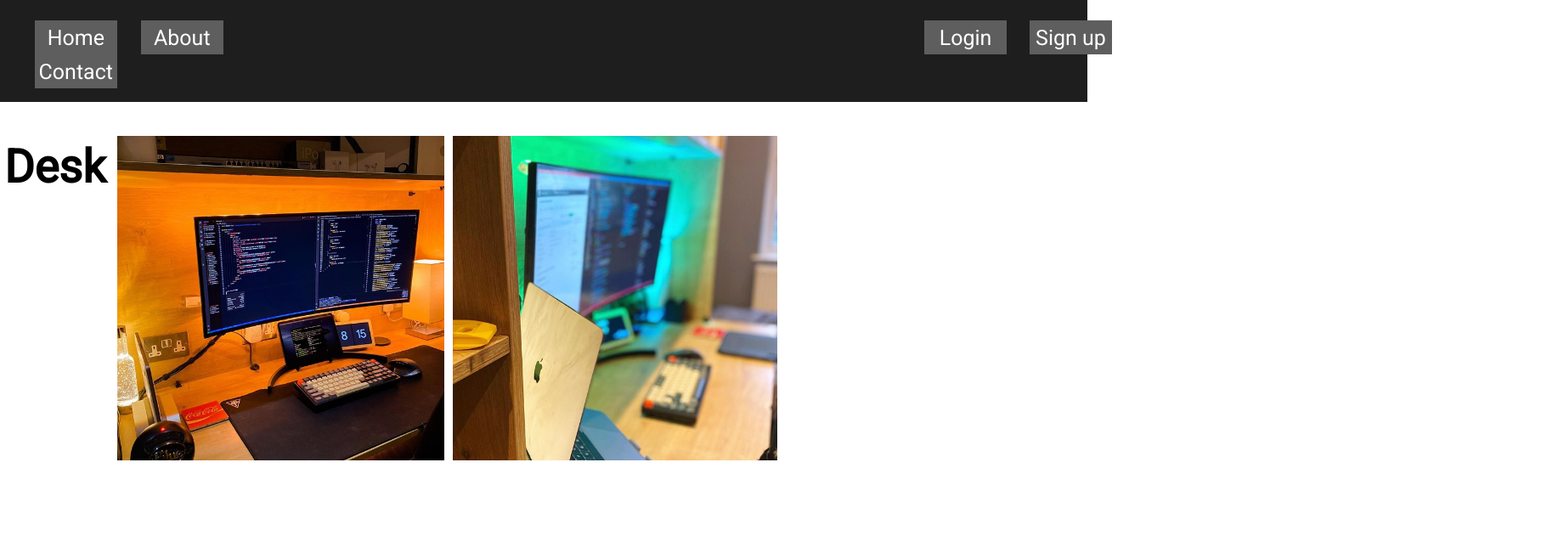
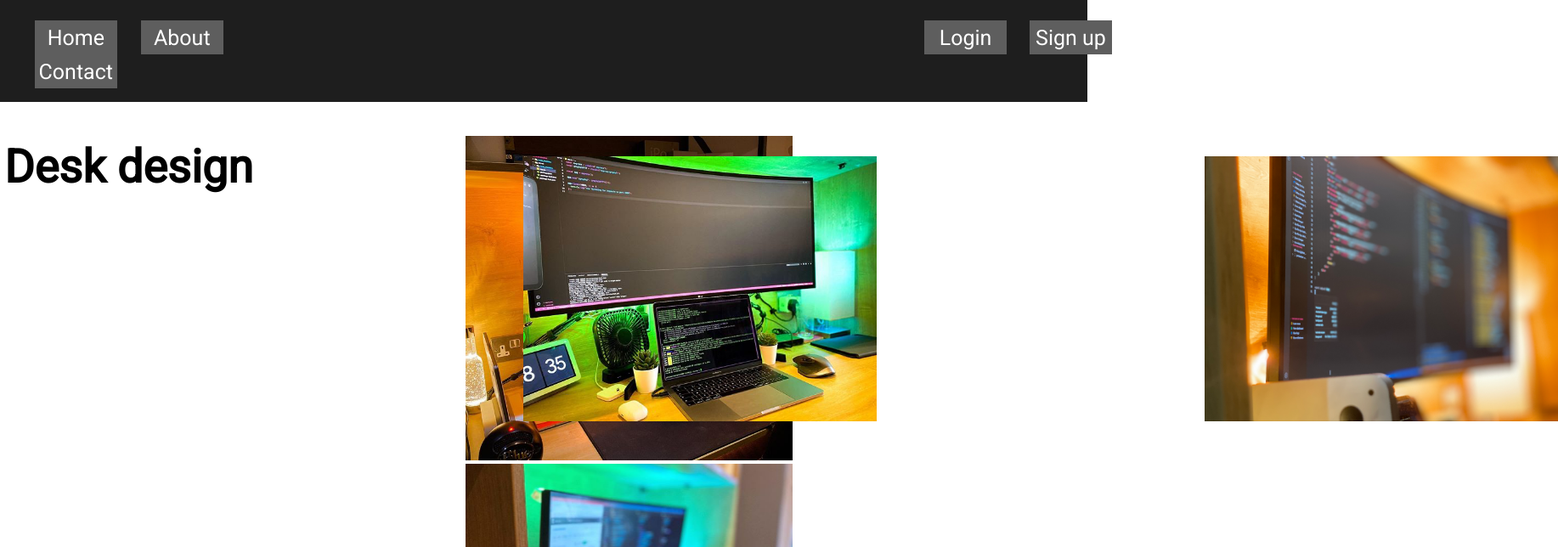
Before and after one commit to skykosiner/Desk-design, a React (Create React App) app: page / in a window 1280 px wide. Shown: the top 644 px of the page at 85% size, 1834 px wide, since content can reach past the window. Built offline with nearby package versions, Linux system fonts and the light colour scheme.

Commit message:
install commit

```diff
--- /dev/null
+++ b/src/Components/Images/image.component.jsx
@@ -0,0 +1,29 @@
+import React, { Component } from 'react';
+// Sass
+import '../../styles/style.scss';
+// Images
+// Big images
+import out from '../../images/far.png';
+import react from '../../images/react.png';
+// Small images
+import node from '../../images/npm.png'
+import mac from '../../images/mac.png'
+
+class Image extends Component {
+    render() {
+        return (
+            <div className="app">
+                <div className="big">
+                    <img className="img-big-inside" src={out} alt="" />
+                    <img className="img-big-inside" src={react} alt="" />
+                </div>
+                <div className="small">
+                    <img className="img-small-inside" src={node} alt="" />
+                    <img className="img-small-inside img-2" src={mac} alt="" />
+                </div>
+            </div>
+        );
+    }
+}
+
+export default Image;
--- a/src/pages/home.js
+++ b/src/pages/home.js
@@ -4,8 +4,7 @@ import Menu from "../Components/Menu/menu.components";
 // Sass
 import '../styles/style.scss';
 // Images
-import out from '../images/far.png';
-import react from '../images/react.png'
+import Image from '../Components/Images/image.component'
 
 class Home extends Component {
     render() {
@@ -14,16 +13,10 @@ class Home extends Component {
                 <Menu />
                 {/* Title */}
                 <h1 className="title-home">Desk design</h1>
-                {/* Images */}
-                <div className="big">
-                    <img className="img-big-inside" src={out} alt="" />
-                    <img className="img-big-inside" src={react} alt="" />
-                </div>
+                <Image />
             </div>
         );
-
     }
-
 }
 
 export default Home;
--- a/src/styles/style.scss
+++ b/src/styles/style.scss
@@ -20,5 +20,23 @@
     left: 10%;
 }
 .img-big-inside{
-    margin-left: 10px;
+    width: 385px;
+    height: 382px;
+    margin-left: 420px;
 }
+// Img small
+.small{
+    position: absolute;
+    float: left;
+    top: 23%;
+    left: 24.7%;
+}
+.img-small-inside{
+    width: 416px;
+    height: 312px;
+    margin-left: 300px;
+}
+.img-2{
+    position: absolute;
+    left: 112%;
+}
```
